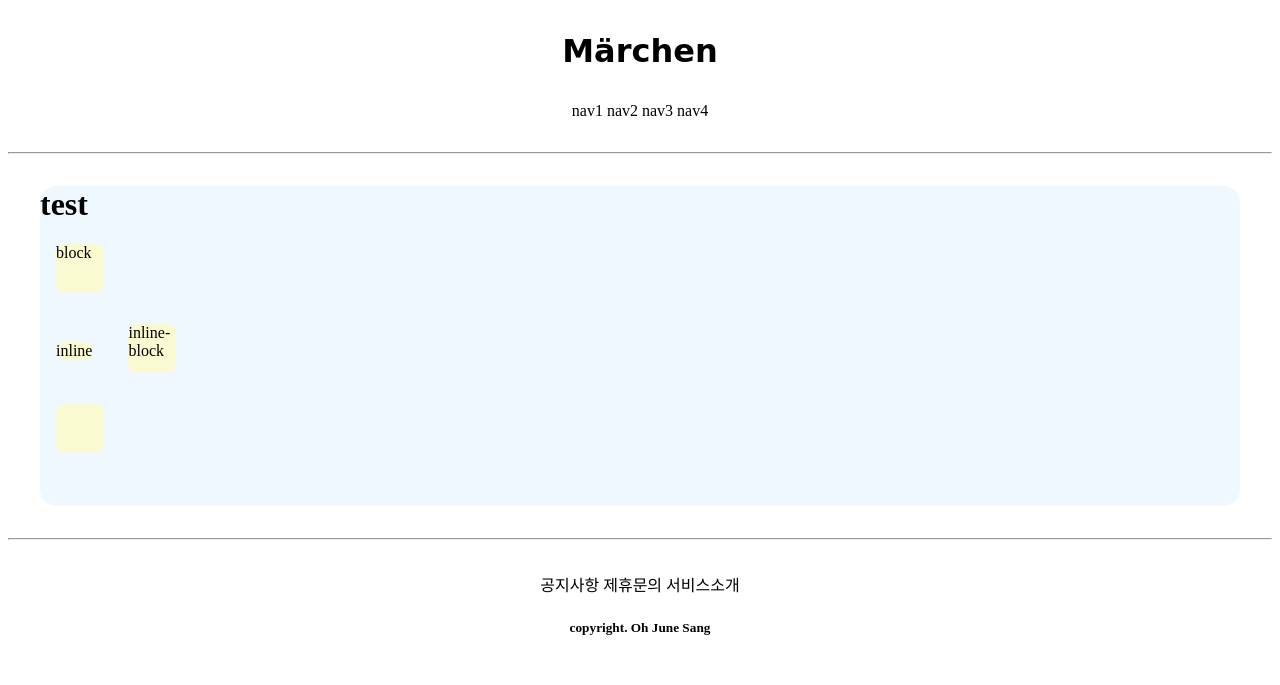
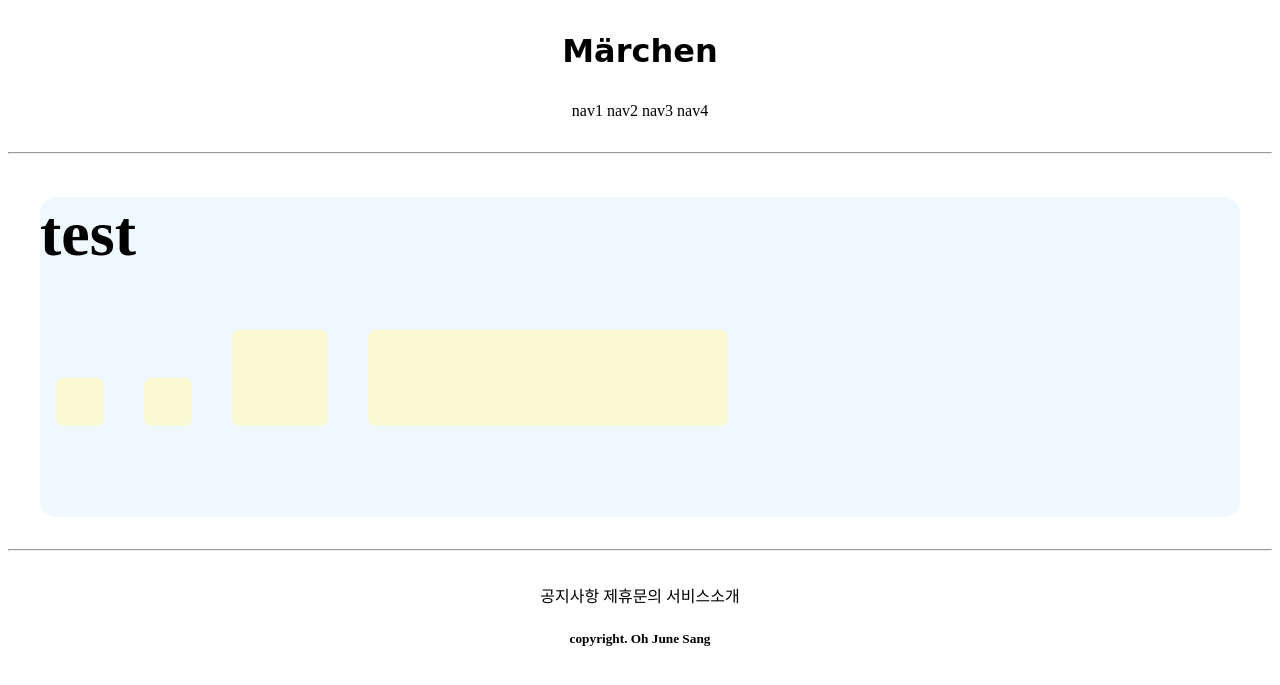
Before and after one commit to Oh-June-Sang/GIS_2ban_2, a Django app: page /accounts/hello_world/ in a window 1280 px wide. Shown: the top 685 px of the page. Run offline with Django 3.2, Linux system fonts and the light colour scheme; parts of the project's set-up code (start-up, migrations or seed data) failed here and were passed over; some web fonts are replaced.

Commit message:
07/07 2ban 3

```diff
--- a/accountapp/templates/accountapp/hello_world.html
+++ b/accountapp/templates/accountapp/hello_world.html
@@ -8,15 +8,15 @@
             width : 48px;
             margin : 1rem;
             border-radius : .5rem;
+            display: inline-block;
         }
     </style>
-    <div style="height: 20rem; background-color: #F0F8FF; margin: 2rem; border-radius: 1rem;">
+    <div style="height: 20rem; background-color: #F0F8FF; margin: 2rem; border-radius: 1rem; font-size:2rem">
         <h1>test</h1>
+    <div class="testing" style="height: 48px ;width : 48px"></div>
+    <div class="testing" style="height: 3rem;width : 3rem"></div>
+    <div class="testing" style="height: 3em; width : 3em"></div>
+    <div class="testing" style="height: 30%;width: 30%"></div>
 
-    <div class="testing" style="display:block">block</div>
-    <div class="testing" style="display:inline">inline</div>
-    <div class="testing" style="display:inline-block">inline-block</div>
-    <div class="testing" style="display:none">none</div>
-    <div class="testing"></div>
     </div>
 {%  endblock content %}
```
